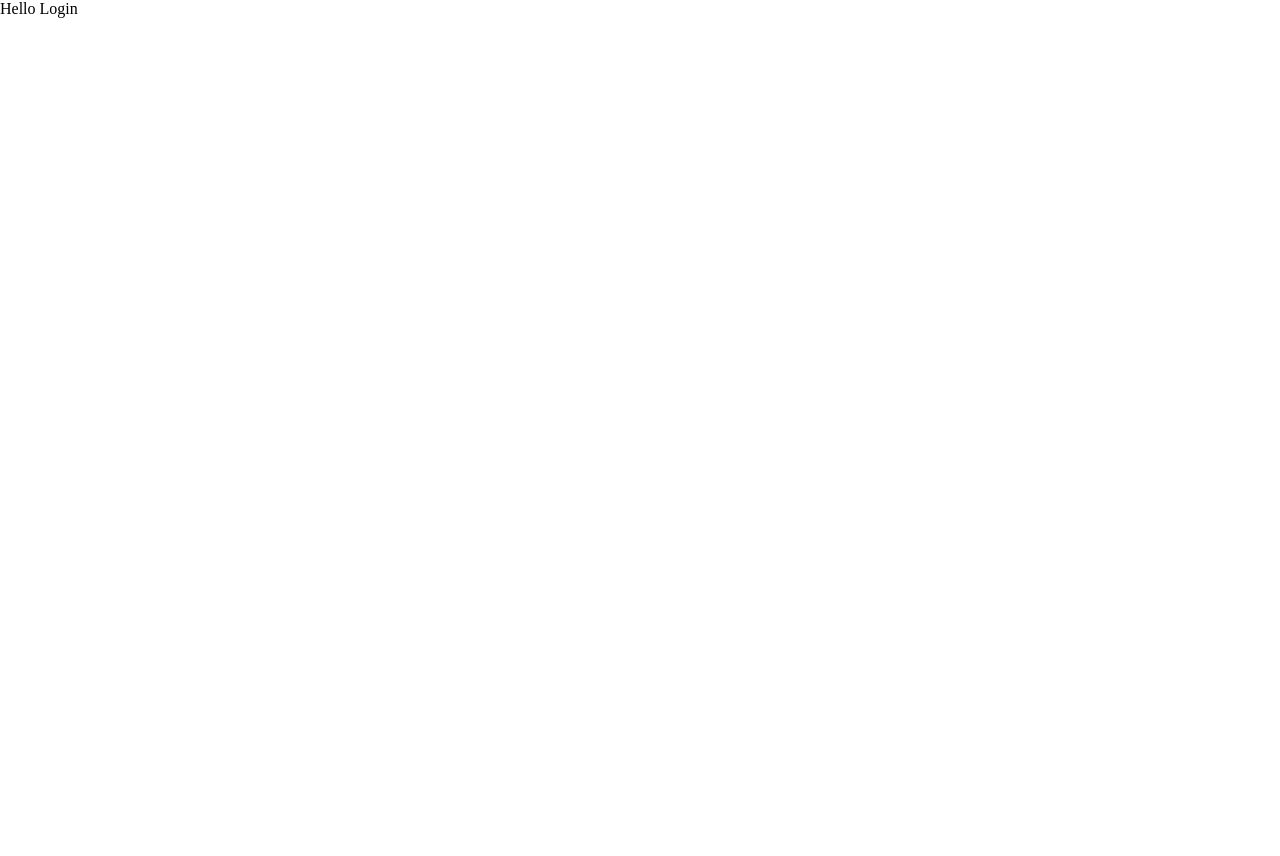
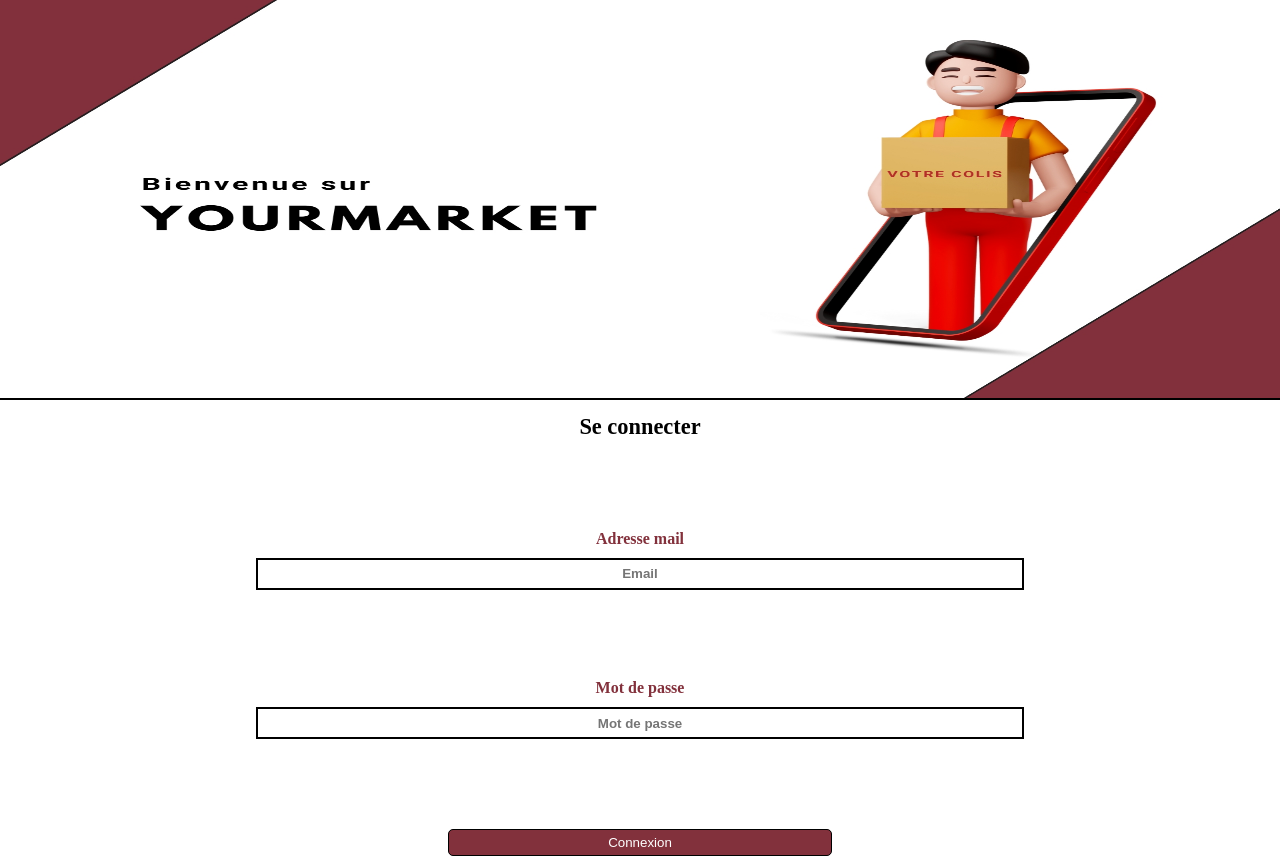
Before and after one commit to AurelienChetot/Checkpoint4, a React (Vite) app in the folder client/: page /Login in a window 1280 px wide. Before the commit the page ends 800 px from the top, so only its background shows below. Built offline with nearby package versions, Linux system fonts and the light colour scheme.

Commit message:
feat: login page

```diff
--- a/client/src/pages/Login.jsx
+++ b/client/src/pages/Login.jsx
@@ -1,7 +1,27 @@
+import LOGIN from "../assets/images/login.jpg";
+
 export default function Login() {
   return (
-    <div>
-      <div>Hello Login</div>
+    <div className="login-container">
+      <img className="login-img" src={LOGIN} alt="Login images" />
+      <div className="text-login-container">
+        <p className="text-login-style">Se connecter</p>
+        <div className="form-group">
+          <div className="mail-container">
+            <label htmlFor="username">Adresse mail</label>
+            <input type="email" placeholder="Email" />
+          </div>
+        </div>
+        <div className="form-group">
+          <div className="password-container">
+            <label htmlFor="password">Mot de passe</label>
+            <input type="password" placeholder="Mot de passe" />
+          </div>
+        </div>
+        <button className="login-button" type="submit">
+          Connexion
+        </button>
+      </div>
     </div>
   );
 }
--- a/client/src/style/Login.scss
+++ b/client/src/style/Login.scss
@@ -1 +1,69 @@
 @use "./Variables.scss" as *;
+
+.login-container {
+  height: 100vh;
+}
+
+.login-img {
+  width: 100%;
+  height: 50vh;
+  border-bottom: solid 2px $background-color-dark;
+  object-position: center;
+}
+.text-login-container {
+  margin-top: 10px;
+  text-align: center;
+}
+
+.text-login-style {
+  font-size: 1.4rem;
+  font-weight: bold;
+}
+
+.form-group {
+  margin: 7vw 15vw;
+}
+
+.mail-container {
+  display: flex;
+  flex-direction: column;
+  gap: 10px;
+  margin: 5vw;
+  input {
+    text-align: center;
+    height: 4vh;
+    font-weight: bold;
+    border: solid 2px $background-color-dark;
+  }
+  label {
+    color: $background-color-light;
+    font-weight: bold;
+  }
+}
+.password-container {
+  display: flex;
+  flex-direction: column;
+  gap: 10px;
+  margin: 5vw;
+  input {
+    text-align: center;
+    height: 4vh;
+    font-weight: bold;
+    border: solid 2px $background-color-dark;
+  }
+  label {
+    color: $background-color-light;
+    font-weight: bold;
+  }
+}
+.login-button {
+  padding: 5px;
+  width: 30vw;
+  color: white;
+  border-radius: 5px;
+  border: solid 1px $background-color-dark;
+  background-color: $background-color-light;
+}
+.login-button:active {
+  background-color: $background-color-light-click;
+}
```
Also changed, not shown: client/src/assets/images/background.webp (deleted), client/src/assets/images/login.jpg (added).
